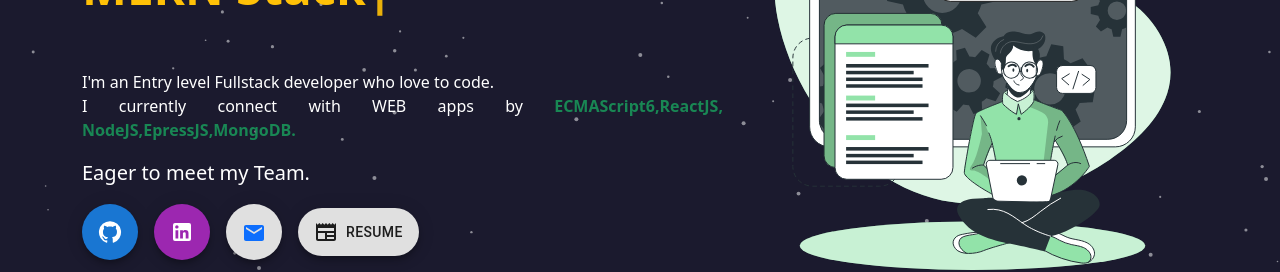
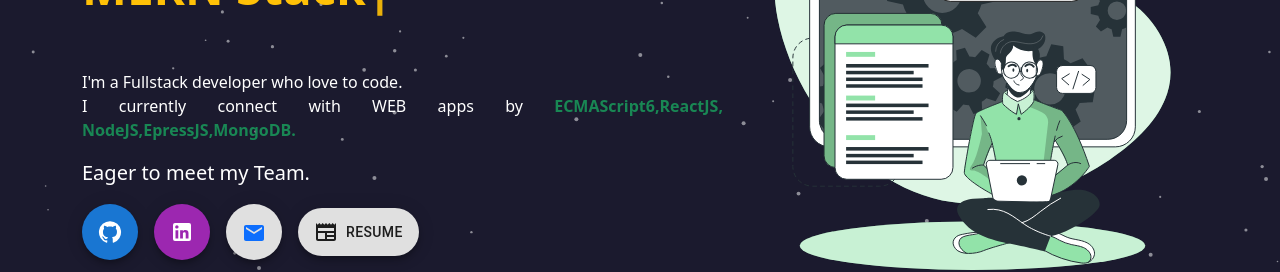
Before and after one commit to vimayan/portfolio, a React (Create React App) app: page / in a window 1280 px wide. Shown: the part 276-548 px from the top of the page. Built offline with nearby package versions, Linux system fonts and the light colour scheme; a web font is replaced by a local one.

Commit message:
Update home.jsx

```diff
--- a/src/components/home.jsx
+++ b/src/components/home.jsx
@@ -42,7 +42,7 @@ function Home() {
             </div>
 
             <p className="col mt-5" id="mystory">
-              I'm an Entry level Fullstack developer who love to code.
+              I'm a Fullstack developer who love to code.
               <p>
                 I currently connect with WEB apps by{" "}
                 <b className=" me-2  text-success">
```
